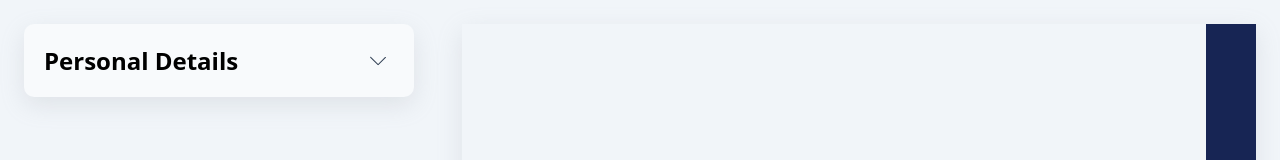
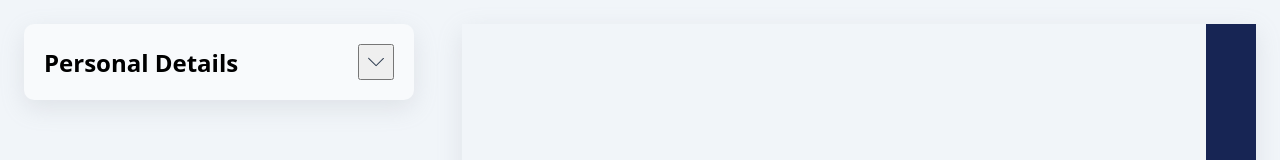
Before and after one commit to aaksant/cv-builder, a React app: page / in a window 1280 px wide. Shown: the top 160 px of the page. Built offline with nearby package versions, Linux system fonts and the light colour scheme; the HTML template or start-up script is replaced by a standard one.

Commit message:
chore: change base red

```diff
--- a/src/index.css
+++ b/src/index.css
@@ -22,10 +22,8 @@
   --grey-900: #0f172a;
   --black: #222;
   --white: #fff;
-  --red-light: #f8d7da;
-  --red-dark: #842029;
-  --green-light: #d1e7dd;
-  --green-dark: #0f5132;
+  --red: #ef4444;
+  --red-dark: #dc2626;
 }
 
 *,
@@ -72,7 +70,7 @@ h6 {
   text-transform: capitalize;
 }
 
-button {
+.btn {
   cursor: pointer;
   background: none;
   border: none;
```
